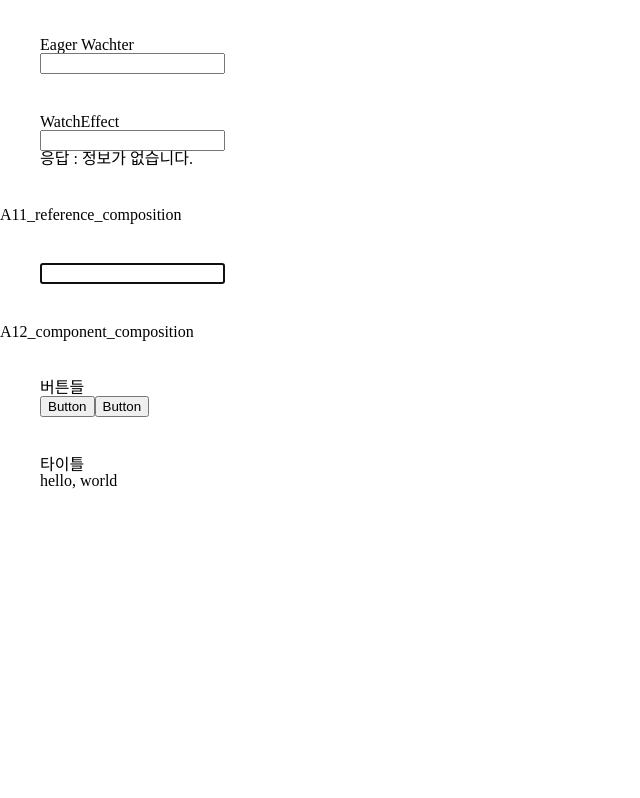
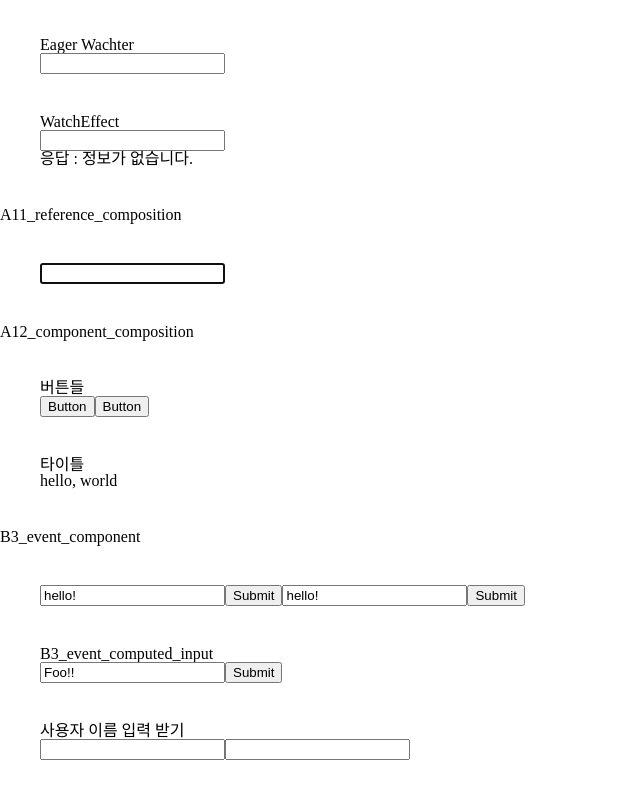
Before and after one commit to peacepiece7/vue-template, a Vue app in the folder playground/: page / in a window 1280 px wide. Shown: the part 2686-3484 px from the top of the page, without its empty margins (0-640 px from the left). Before the commit the page ends 3215 px from the top, so only its background shows below. Built offline with nearby package versions, Linux system fonts and the light colour scheme.

Commit message:
event registration

```diff
--- a/playground/src/App.vue
+++ b/playground/src/App.vue
@@ -10,6 +10,7 @@
   <A10_watcher_egaer_composition />
   <A11_reference_composition />
   <A12_component_composition />
+  <B3_event_component />
 </template>
 
 <script>
@@ -24,6 +25,7 @@ import A10_watcher_composition from './components/A10_watcher_basic_composition.
 import A11_reference_composition from './components/A11_reference_composition.vue'
 import A10_watcher_egaer_composition from './components/A10_watcher_egaer_composition.vue'
 import A12_component_composition from './components/A12_component_composition.vue'
+import B3_event_component from './components/B3_event_component.vue'
 
 export default {
   components: {
@@ -38,6 +40,7 @@ export default {
     A10_watcher_egaer_composition,
     A11_reference_composition,
     A12_component_composition,
+    B3_event_component,
   },
 }
 </script>
--- a/playground/src/components/A12_component_composition.vue
+++ b/playground/src/components/A12_component_composition.vue
@@ -14,11 +14,12 @@
 <script setup>
 import Button from './Button.vue'
 import Title from './Title.vue'
+
 import { ref } from 'vue'
 const title = ref('hello, world')
 
-function handleClick() {
-  console.log('Parent : Button clicked')
+function handleClick(e) {
+  console.log('Parent : Button clicked', e)
 }
 </script>
 
--- /dev/null
+++ b/playground/src/components/B1_registration_component.vue
@@ -0,0 +1,30 @@
+<template>
+  <div>B1_registration_component</div>
+</template>
+
+<script setup>
+/**
+ * @see {@link https://v3-docs.vuejs-korea.org/guide/components/registration.html}
+ */
+
+// * 전역 등록
+// main.js에서 등록해서 사용하게는게 좋아 보임, 주로 Teleport, Dialog, Loading 등에 쓰자.
+// tree-shaking이 안되니 주의!
+import { createApp } from 'vue'
+import Title from './Title.vue'
+import Button from './Button.vue'
+
+// const app = createApp({})
+// app.component('TitleA', Title)
+// app.component('ButtonB', Button)
+
+// * 로컬 등록
+// Option API의 export default { component : {}}
+// Composition에서는 import 해주기만 하면 됨 import Title from './Title.vue'
+</script>
+
+<style scoped>
+section {
+  margin: 40px;
+}
+</style>
--- /dev/null
+++ b/playground/src/components/B2_props_component.vue
@@ -0,0 +1,29 @@
+<template>
+  <div>B2_props_component</div>
+  <div>{{ foo }}</div>
+  <div>{{ bar }}</div>
+</template>
+
+<script setup>
+import { defineProps, onMounted } from 'vue'
+
+/**
+ * Props는 읽기 전용 객체입니다.
+ * 객체/배열 props는 참조로 전달되기에 속성의 변경이 가능하지만 데이터 흐름을 추적하기 아려워지니까 하지 맙시다..!
+ * props를 직접 수정하지 말고 submit, click등 이벤트를 상위로 전달하는 방식으로 작성하자. ($emit 사용)
+ * @see props {@link https://v3-docs.vuejs-korea.org/guide/components/props.html}
+ * @see 유효성-검사 {@link https://v3-docs.vuejs-korea.org/guide/components/props.html#prop-validation}
+ */
+const props = defineProps({
+  foo: String,
+  bar: Number,
+})
+
+onMounted(() => console.log(...props))
+</script>
+
+<style scoped>
+section {
+  margin: 40px;
+}
+</style>
--- /dev/null
+++ b/playground/src/components/B3_event_component.vue
@@ -0,0 +1,44 @@
+<template>
+  <div>B3_event_component</div>
+  <section>
+    <!-- prettier-ignore -->
+    <B3_event_input
+      :model-value="input"
+      @update:model-value="handleInput" />
+    <B3_event_input v-model="input" />
+  </section>
+  <section>
+    <B3_event_computed_input v-model="computedInput" />
+  </section>
+  <section>
+    <h2>사용자 이름 입력 받기</h2>
+    <!-- prettier-ignore -->
+    <B3_user_name
+      v-model:firstName.onlyString="fistName"
+      v-model:lastName.noSpace="lastName" />
+  </section>
+</template>
+
+<script setup>
+import { ref, watch } from 'vue'
+import B3_event_input from './B3_event_input.vue'
+import B3_event_computed_input from './B3_event_computed_input.vue'
+import B3_user_name from './B3_user_name.vue'
+
+const input = ref('hello!')
+function handleInput(e) {
+  console.log(e)
+  // input.value = e
+}
+
+const computedInput = ref('Foo!!')
+watch(computedInput, (newVal, oldVal) => {
+  console.log('computedInput', newVal, oldVal)
+})
+</script>
+
+<style scoped>
+section {
+  margin: 40px;
+}
+</style>
--- /dev/null
+++ b/playground/src/components/B3_event_computed_input.vue
@@ -0,0 +1,26 @@
+<template>
+  <div>B3_event_computed_input</div>
+  <input v-model="value" />
+  <button>Submit</button>
+</template>
+
+<script setup>
+import { defineProps, defineEmits, computed } from 'vue'
+const props = defineProps(['modelValue'])
+const emits = defineEmits(['update:modelValue'])
+
+const value = computed({
+  get() {
+    return props.modelValue
+  },
+  set(value) {
+    emits('update:modelValue', value)
+  },
+})
+</script>
+
+<style scoped>
+section {
+  margin: 40px;
+}
+</style>
--- /dev/null
+++ b/playground/src/components/B3_event_input.vue
@@ -0,0 +1,19 @@
+<template>
+  <!-- prettier-ignore -->
+  <input
+    :value="modelValue"
+    @input="$emit('update:modelValue', $event.target.value)" />
+  <button>Submit</button>
+</template>
+
+<script setup>
+import { defineProps, defineEmits } from 'vue'
+defineProps(['modelValue']) // v-model을 사용하려면 "modelValue" props에 대한 정의를 해줘여합니다.
+defineEmits(['update:modelValue']) // update:~ 도 예약어 입니다.
+</script>
+
+<style scoped>
+section {
+  margin: 40px;
+}
+</style>
--- /dev/null
+++ b/playground/src/components/B3_fallthrough_attributes_component.vue
@@ -0,0 +1,11 @@
+<template>
+  <div>B3_fallthrough_attributes_component</div>
+</template>
+
+<script setup></script>
+
+<style scoped>
+section {
+  margin: 40px;
+}
+</style>
--- /dev/null
+++ b/playground/src/components/B3_user_name.vue
@@ -0,0 +1,47 @@
+<template>
+  <!-- prettier-ignore -->
+  <input
+    :value="firstName"
+    @input="emitValue" />
+  <!-- prettier-ignore -->
+  <input
+    :value="lastName"
+    @input="emitValue" />
+</template>
+
+<script setup>
+import { defineProps, defineEmits } from 'vue'
+/**
+ * @note props가 하나라면 다음과 같이 예약어를 사용해야함
+ * @example
+ * const props = defineProps({
+ * modelValue: String,
+ * modelModifiers: { default: () => ({})
+ * })
+ * @see https://v3-docs.vuejs-korea.org/guide/components/v-model.html#handling-v-model-modifiers
+ */
+const props = defineProps([
+  'firstName',
+  'firstNameModifiers',
+  'lastName',
+  'lastNameModifiers',
+])
+const emits = defineEmits(['update:firstName', 'update:lastName'])
+
+function emitValue(e) {
+  const value = e.target.value
+  if (props.firstNameModifiers?.onlyString) {
+    emits('update:firstName', value.replace(/[^a-zA-Z]/g, ''))
+  } else if (props.lastNameModifiers?.noSpace) {
+    emits('update:lastName', value.replace(/\s/g, ''))
+  } else {
+    emits('update:firstName', value)
+  }
+}
+</script>
+
+<style scoped>
+section {
+  margin: 40px;
+}
+</style>
--- a/playground/src/components/Button.vue
+++ b/playground/src/components/Button.vue
@@ -1,13 +1,15 @@
 <template>
-  <button @click="$emit('handleClick')">Button</button>
+  <button @click="$emit('handleClick', $event)">Button</button>
 </template>
 
 <script setup>
-import { defineEmits } from 'vue'
-function handleClick() {
-  console.log('Child : Button clicked')
-}
-defineEmits(['handleClick'])
+import { defineEmits, onMounted } from 'vue'
+
+const emit = defineEmits(['handleClick'])
+
+onMounted(() => {
+  emit('handleClick', 'onMounted!!')
+})
 </script>
 
 <style scoped>
```
Also changed, not shown: playground/src/main.js (line endings or trailing spaces).
